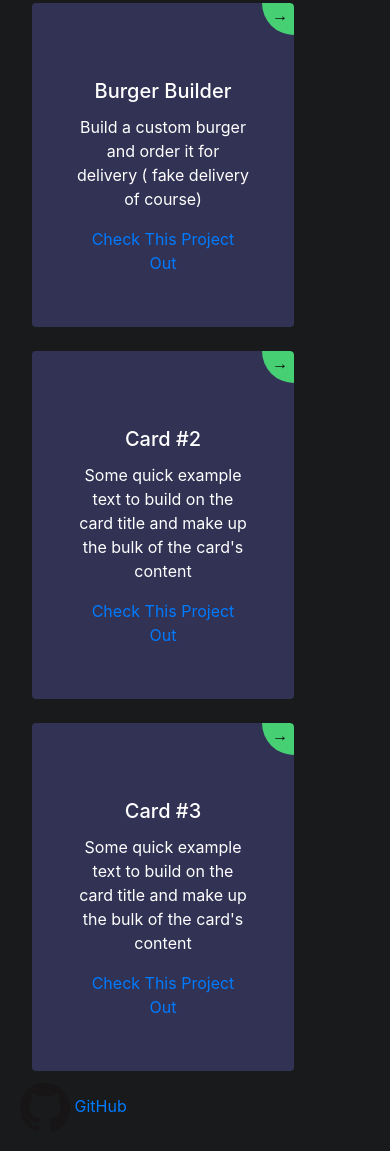
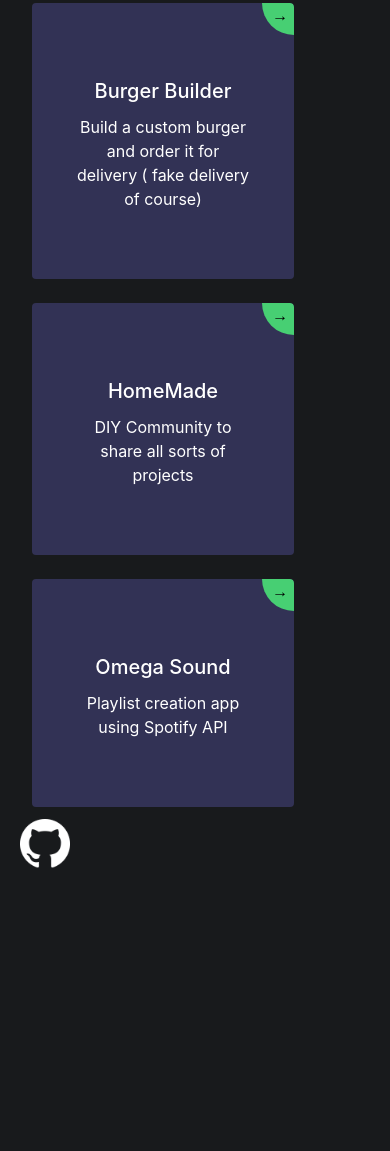
Before and after one commit to MisterRK/freeCodeCamp-Portfolio, a website: page index.html in a window 390 px wide. Shown: the part 1485-2636 px from the top of the page. After the commit the page ends 2374 px from the top, so only its background shows below. Drawn offline with nearby package versions, Linux system fonts and the light colour scheme.

Commit message:
Project links working github logo

```diff
--- a/index.html
+++ b/index.html
@@ -60,50 +60,46 @@
 							<p class="card-text">
 								Build a custom burger and order it for delivery ( fake delivery of course)
 							</p>
-							<div class="go-corner" href="#">
-								<div class="go-arrow">
-									→
+							<a target="_blank" href="https://react---burger-builder.web.app/">
+								<div class="go-corner">
+									<div class="go-arrow">
+										→
+									</div>
 								</div>
-							</div>
-							<a class="btn-btn-primary" href=""
-								>Check This Project Out</a
-							>
+							</a>
+
 						</div>
 					</div>
 					<div class="card, project-tile">
 						<img class="card-img-top" src="" alt="" />
 						<div class="card-body">
-							<h5 class="card-title">Card #2</h5>
+							<h5 class="card-title">HomeMade</h5>
 							<p class="card-text">
-								Some quick example text to build on the card title and
-								make up the bulk of the card's content
+								DIY Community to share all sorts of projects
 							</p>
-							<div class="go-corner" href="#">
-								<div class="go-arrow">
-									→
+							<a target="_blank" href="https://github.com/MisterRK/home-made-client">
+								<div class="go-corner">
+									<div class="go-arrow">
+										→
+									</div>
 								</div>
-							</div>
-							<a class="btn-btn-primary" href=""
-								>Check This Project Out</a
-							>
+							</a>
 						</div>
 					</div>
 					<div class="card, project-tile">
 						<img class="card-img-top" src="" alt="" />
 						<div class="card-body">
-							<h5 class="card-title">Card #3</h5>
+							<h5 class="card-title">Omega Sound</h5>
 							<p class="card-text">
-								Some quick example text to build on the card title and
-								make up the bulk of the card's content
+								Playlist creation app using Spotify API
 							</p>
-							<div class="go-corner" href="#">
-								<div class="go-arrow">
-									→
+							<a href="https://github.com/MisterRK/music-app">
+								<div class="go-corner" href="#">
+									<div class="go-arrow">
+										→
+									</div>
 								</div>
-							</div>
-							<a class="btn-btn-primary" href=""
-								>Check This Project Out</a
-							>
+							</a>
 						</div>
 					</div>
 				</div>
@@ -111,14 +107,14 @@
 			<!-- Projects Section End -->
 			<!-- Contact Me Section Start -->
 			<section id="contact-me">
-				<a id="profile-link" target="_blank" href="https://github.com/MisterRK"
-               ><img
+				<a id="profile-link" target="_blank" href="https://github.com/MisterRK">
+					<img
                   class="contact-logo"
-						src="./assets/images/GitHub-Mark-64px.png"
+						src="assets/images/GitHub-Mark-Light-64px.png"
 						alt="GitHub Icon"
-					/>
-					GitHub</a
-				>
+						/>
+				</a>
+
 			</section>
 			<!-- Contact Me Section End -->
 		</main>
@@ -142,7 +138,7 @@
 		<!-- BootStrap CDN for JS End -->
 		<script src="index.js"></script>
 		<!-- Runs the test suite -->
-		<!-- <script src="https://cdn.freecodecamp.org/testable-projects-fcc/v1/bundle.js"></script> -->
+		<script src="https://cdn.freecodecamp.org/testable-projects-fcc/v1/bundle.js"></script>
 		<!-- Script Section End
 	</body>
 </html>
```
Also changed, not shown: assets/images/GitHub-Mark-64px.png (deleted), assets/images/GitHub-Mark-Light-64px.png (added).
